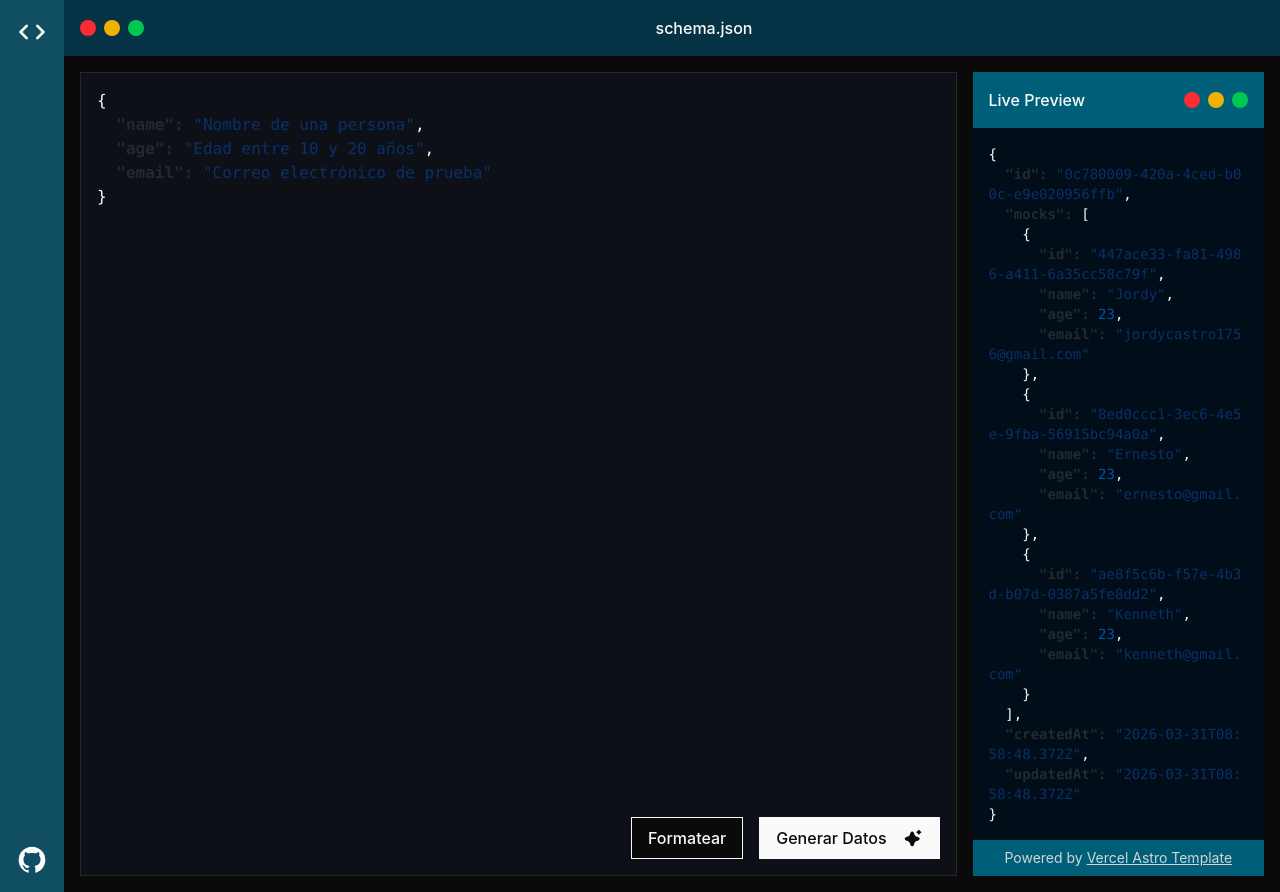
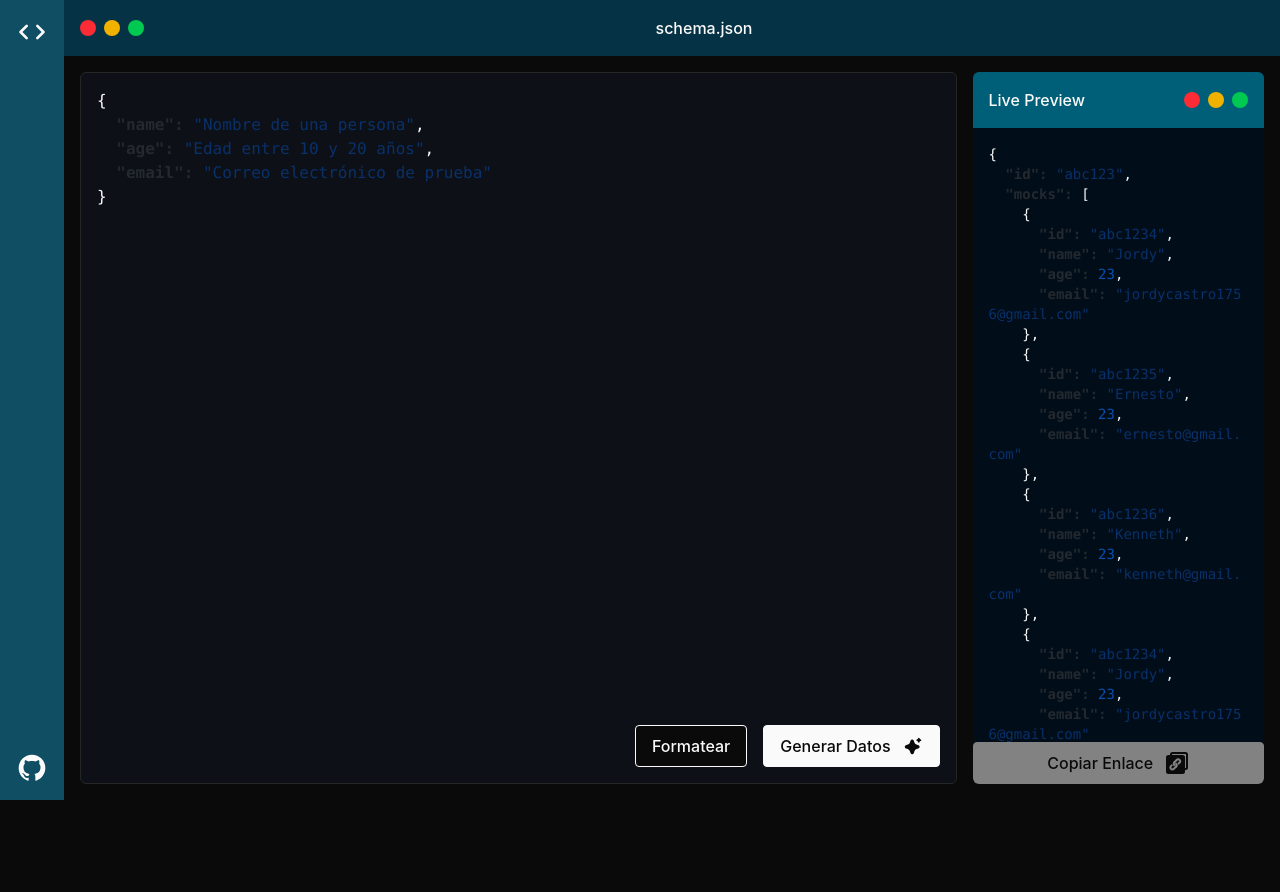
Before and after one commit to Jordy756/mockit-api, an Astro site in the folder mockit-app/: page / in a window 1280 px wide. After the commit the page ends 800 px from the top, so only its background shows below. Built offline with nearby package versions, Linux system fonts and the light colour scheme; Astro itself is replaced by a stand-in of ours; no server answers.

```diff
--- /dev/null
+++ b/mockit-app/src/components/icons/CopyLink.astro
@@ -0,0 +1,35 @@
+---
+import type { HTMLAttributes } from "astro/types";
+
+interface Props extends HTMLAttributes<"svg"> {}
+
+const { ...props } = Astro.props;
+---
+
+<svg {...props} viewBox="0 0 48 48"
+  ><defs
+    ><mask id="IconifyId19d44e211a88b7d813"
+      ><g fill="none" stroke-width="4"
+        ><path stroke="#fff" d="M12 9.927V7a3 3 0 0 1 3-3h26a3 3 0 0 1 3 3v26a3 3 0 0 1-3 3h-2.983"></path><rect
+          width="34"
+          height="34"
+          x="4"
+          y="10"
+          fill="#fff"
+          stroke="#fff"
+          stroke-linejoin="round"
+          rx="3"></rect><path
+          stroke="#000"
+          stroke-linecap="round"
+          stroke-linejoin="round"
+          d="m18.44 23.11l5.292-5.51c1.451-1.451 3.837-1.42 5.328.072s1.523 3.877.072 5.328l-1.91 2.023m-13.756 3.724c-.51.51-1.565 1.53-1.565 1.53c-1.452 1.451-1.492 4.038 0 5.53c1.49 1.49 3.876 1.523 5.328.071l5.164-4.688"
+        ></path><path
+          stroke="#000"
+          stroke-linecap="round"
+          stroke-linejoin="round"
+          d="M18.663 28.328a3.86 3.86 0 0 1-1.131-2.473A3.67 3.67 0 0 1 18.592 23m3.729 2.861c1.491 1.491 1.523 3.877.072 5.329"
+        ></path></g
+      ></mask
+    ></defs
+  ><path fill="currentColor" d="M0 0h48v48H0z" mask="url(#IconifyId19d44e211a88b7d813)"></path></svg
+>
--- a/mockit-app/src/components/layout/Sidebar.astro
+++ b/mockit-app/src/components/layout/Sidebar.astro
@@ -3,8 +3,8 @@
 import GithubIcon from "@components/icons/Github.astro";
 ---
 
-<aside class="bg-cyan-900 col-start-1 row-span-3 p-4">
-  <nav class="flex flex-col justify-between gap-8 h-full">
+<aside class="relative bg-cyan-900 col-start-1 row-span-3">
+  <nav class="sticky top-0 left-0 flex flex-col justify-between gap-8 p-4 h-screen">
     <ul class="flex flex-col items-center gap-4">
       <li>
         <a href="/#">
--- a/mockit-app/src/components/sections/MockCreator/JsonEditor.astro
+++ b/mockit-app/src/components/sections/MockCreator/JsonEditor.astro
@@ -9,7 +9,7 @@
 }`;
 ---
 
-<section class="relative flex-3 bg-[#0d1117] border border-neutral-800 overflow-hidden">
+<section class="relative flex-3 bg-[#0d1117] min-h-100 border border-neutral-800 overflow-hidden rounded-md">
   <div>
     <textarea
       id="json-textarea"
@@ -20,14 +20,14 @@
     <pre
       id="json-display"
       aria-hidden="true"
-      class="absolute inset-0 p-4 overflow-auto pointer-events-none whitespace-pre-wrap break-all z-0 text-neutral-50">
+      class="absolute inset-0 p-4 overflow-auto pointer-events-none whitespace-pre-wrap break-all text-neutral-50">
     </pre>
   </div>
   <footer class="absolute bottom-4 right-4 flex items-center gap-4 z-20">
     <Button id="format-btn" variant="secondary" class="flex-1">Formatear</Button>
-    <Button id="generate-mocks-btn" class="flex-1 group">
-      <span id="generate-text">Generar Datos</span>
-      <GenerateIcon width={20} class="text-neutral-950 ml-1 inline-block" />
+    <Button id="generate-mocks-btn" class="flex-1">
+      Generar Datos
+      <GenerateIcon class="w-5 h-5" />
     </Button>
   </footer>
 </section>
--- a/mockit-app/src/components/sections/MockCreator/LivePreview.astro
+++ b/mockit-app/src/components/sections/MockCreator/LivePreview.astro
@@ -1,23 +1,61 @@
 ---
+import CopyLinkIcon from "@components/icons/CopyLink.astro";
 import Spinner from "@components/icons/Spinner.astro";
+import Button from "@components/ui/Button.astro";
 
 const initialPreviewContent = `{
-  "id": "0c780009-420a-4ced-b00c-e9e020956ffb",
+  "id": "abc123",
   "mocks": [
     {
-      "id": "447ace33-fa81-4986-a411-6a35cc58c79f",
+      "id": "abc1234",
       "name": "Jordy",
       "age": 23,
       "email": "jordycastro1756@gmail.com"
     },
     {
-      "id": "8ed0ccc1-3ec6-4e5e-9fba-56915bc94a0a",
+      "id": "abc1235",
       "name": "Ernesto",
       "age": 23,
       "email": "ernesto@gmail.com"
     },
     {
-      "id": "ae8f5c6b-f57e-4b3d-b07d-0387a5fe8dd2",
+      "id": "abc1236",
+      "name": "Kenneth",
+      "age": 23,
+      "email": "kenneth@gmail.com"
+    },
+    {
+      "id": "abc1234",
+      "name": "Jordy",
+      "age": 23,
+      "email": "jordycastro1756@gmail.com"
+    },
+    {
+      "id": "abc1235",
+      "name": "Ernesto",
+      "age": 23,
+      "email": "ernesto@gmail.com"
+    },
+    {
+      "id": "abc1236",
+      "name": "Kenneth",
+      "age": 23,
+      "email": "kenneth@gmail.com"
+    },
+    {
+      "id": "abc1234",
+      "name": "Jordy",
+      "age": 23,
+      "email": "jordycastro1756@gmail.com"
+    },
+    {
+      "id": "abc1235",
+      "name": "Ernesto",
+      "age": 23,
+      "email": "ernesto@gmail.com"
+    },
+    {
+      "id": "abc1236",
       "name": "Kenneth",
       "age": 23,
       "email": "kenneth@gmail.com"
@@ -28,7 +66,7 @@
 }`;
 ---
 
-<section class="flex-1 flex flex-col">
+<section class="flex-1 flex flex-col min-h-100 rounded-md overflow-hidden">
   <header class="flex items-center justify-between gap-8 p-4 bg-cyan-800">
     <h2>Live Preview</h2>
     <button class="flex items-center gap-2">
@@ -44,14 +82,15 @@
     />
     <pre
       id="live-preview-content"
-      class="overflow-auto pointer-events-none whitespace-pre-wrap break-all z-0 text-neutral-50 text-sm">{initialPreviewContent}</pre>
+      class="absolute inset-0 p-4 overflow-auto whitespace-pre-wrap break-all text-neutral-50 text-sm">{initialPreviewContent}</pre>
     <p id="live-preview-error" class="text-red-400 hidden">
       Error al generar los mocks. Por favor, intenta nuevamente.
     </p>
   </div>
-  <footer class="bg-cyan-800">
-    <p class="text-sm text-center p-2 text-neutral-300">
-      Powered by <a href="https://vercel.com/templates/astro" class="underline">Vercel Astro Template</a>
-    </p>
+  <footer>
+    <Button id="copy-link-btn" class="w-full" disabled>
+      Copiar Enlace
+      <CopyLinkIcon id="copy-link-btn" class="w-6 h-6" />
+    </Button>
   </footer>
 </section>
--- a/mockit-app/src/components/ui/Button.astro
+++ b/mockit-app/src/components/ui/Button.astro
@@ -10,7 +10,7 @@
 
 <button
   class:list={[
-    "flex items-center justify-center gap-3 font-medium cursor-pointer whitespace-nowrap transition-opacity hover:opacity-80 disabled:cursor-not-allowed disabled:opacity-50",
+    "flex items-center justify-center gap-3 font-medium cursor-pointer whitespace-nowrap transition-opacity rounded-sm hover:opacity-80 disabled:cursor-not-allowed disabled:opacity-50",
     `btn-${variant}`,
     className,
   ]}
--- a/mockit-app/src/scripts/constants/api.ts
+++ b/mockit-app/src/scripts/constants/api.ts
@@ -1,3 +1,3 @@
-const API_URL = import.meta.env.VITE_API_URL || "http://localhost:3000/api/";
+const API_URL = import.meta.env.PUBLIC_API_URL || "http://localhost:3000/api";
 
 export { API_URL };
--- a/mockit-app/src/scripts/lib/mockCreator.ts
+++ b/mockit-app/src/scripts/lib/mockCreator.ts
@@ -1,14 +1,20 @@
 import { syntaxHighlight } from "../utils/syntaxHighlight";
 import { insertMockRecord } from "../services/api";
+import { API_URL } from "@scripts/constants/api";
+import { copy } from "@scripts/utils/copy";
 
 const jsonTextarea = document.querySelector("#json-textarea") as HTMLTextAreaElement;
 const jsonDisplay = document.querySelector("#json-display") as HTMLElement;
+
 const formatBtn = document.querySelector("#format-btn") as HTMLButtonElement;
 const generateMocksBtn = document.querySelector("#generate-mocks-btn") as HTMLButtonElement;
+const copyLinkBtn = document.querySelector("#copy-link-btn") as HTMLButtonElement;
 
 const livePreviewContent = document.querySelector("#live-preview-content") as HTMLElement;
 const livePreviewSpinner = document.querySelector("#live-preview-spinner") as SVGElement;
 const livePreviewError = document.querySelector("#live-preview-error") as HTMLElement;
+
+let mockId = "abc123";
 
 const update = (element: HTMLTextAreaElement | HTMLElement) => {
   let val = element instanceof HTMLTextAreaElement ? element.value : element.textContent;
@@ -34,17 +40,18 @@
     update(jsonTextarea);
     return true;
   } catch (e) {
-    livePreviewError.textContent = "El JSON ingresado es inválido, por favor corrige los errores antes de formatear.";
+    livePreviewContent.innerHTML = "";
+    livePreviewError.textContent = "El formato JSON es inválido. Por favor, corrige los errores y vuelve a intentarlo.";
     livePreviewError.classList.remove("hidden");
     return false;
   }
 };
 
 const handleGenerateMock = async () => {
-  livePreviewContent.innerHTML = "";
-
   if (!validateJsonFormat()) return;
 
+  livePreviewContent.innerHTML = "";
+  copyLinkBtn.setAttribute("disabled", "true");
   generateMocksBtn.setAttribute("disabled", "true");
   livePreviewSpinner.classList.remove("hidden");
   livePreviewError.classList.add("hidden");
@@ -55,7 +62,9 @@
     const { response, data } = await insertMockRecord(jsonTextarea.value);
     if (!response.ok) throw new Error("Error al generar los mocks");
 
+    mockId = data.id;
     livePreviewContent.innerHTML = syntaxHighlight(JSON.stringify(data, null, 2));
+    copyLinkBtn.removeAttribute("disabled");
   } catch (error) {
     livePreviewError.textContent = "Error al generar los mocks. Por favor, intenta nuevamente.";
     livePreviewError.classList.remove("hidden");
@@ -69,14 +78,7 @@
 jsonTextarea.addEventListener("scroll", updateTextarea);
 formatBtn.addEventListener("click", validateJsonFormat);
 generateMocksBtn.addEventListener("click", handleGenerateMock);
+copyLinkBtn.addEventListener("click", () => copy(`${API_URL}/${mockId}/mocks/`));
 
 update(jsonTextarea);
 update(livePreviewContent);
-
-// {
-//   "name": "Nombre de una persona",
-//   "age": "Edad entre 10 y 20 años",
-//   "email": "Correo electrónico de prueba",
-//   "hola": 12,
-//   "nada": 0
-// }
--- a/mockit-app/src/scripts/services/api.ts
+++ b/mockit-app/src/scripts/services/api.ts
@@ -1,7 +1,8 @@
 import { API_URL } from "@scripts/constants/api";
 
 export const insertMockRecord = async (payload: string) => {
-  const response = await fetch(`${API_URL}mock-records/`, {
+  console.log(API_URL);
+  const response = await fetch(`${API_URL}/mock-records/`, {
     method: "POST",
     headers: {
       "Content-Type": "application/json",
--- /dev/null
+++ b/mockit-app/src/scripts/utils/copy.ts
@@ -0,0 +1,5 @@
+export const copy = (text: string) => {
+  navigator.clipboard.writeText(text).catch((err) => {
+    console.error("Error al copiar al portapapeles: ", err);
+  });
+};
```
Also changed, not shown: 1 other file.
